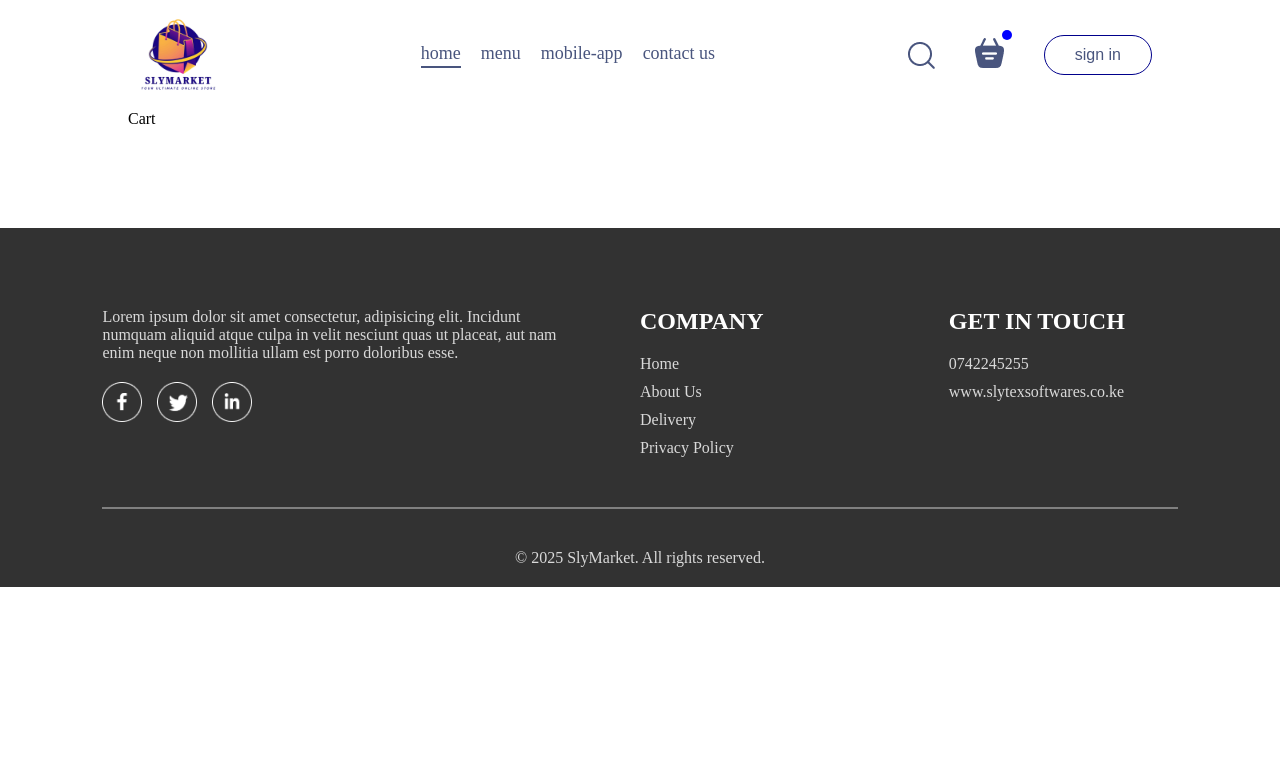
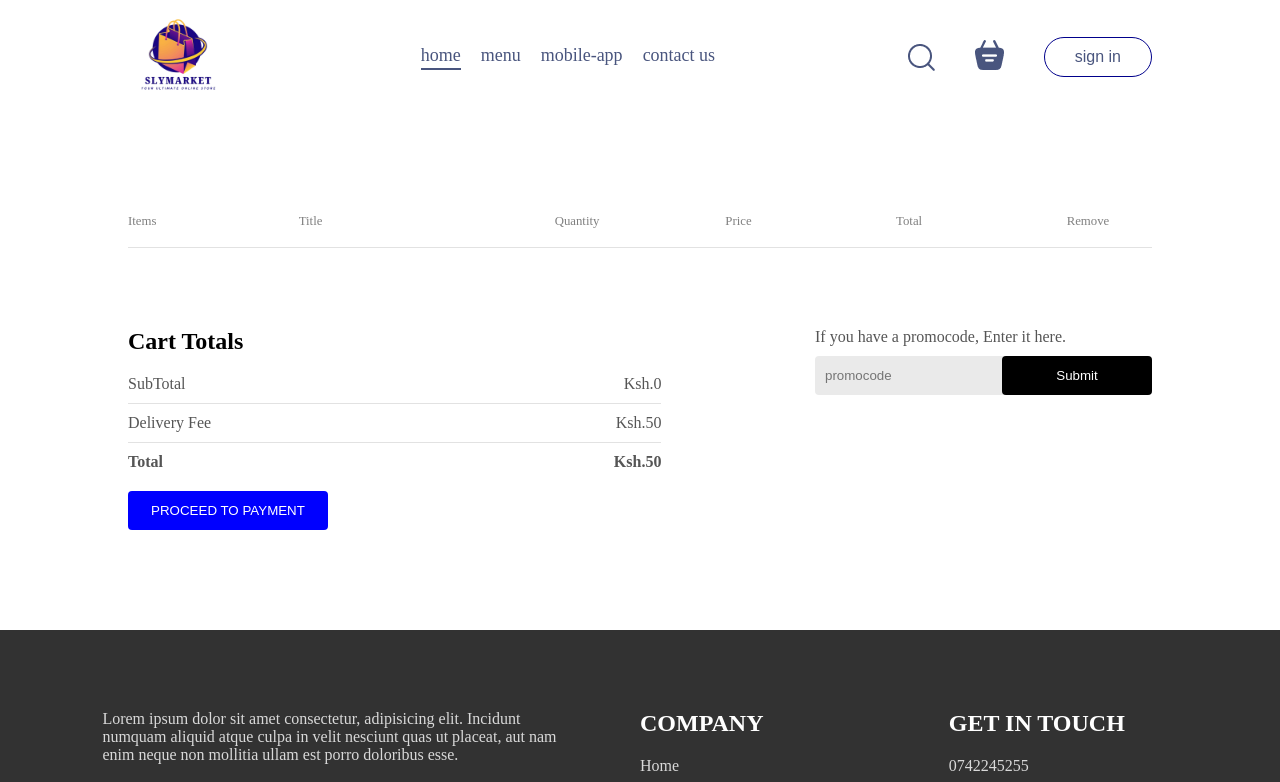
Before and after one commit to Griffoo91/food-delivery-webapp, a React (Vite) app in the folder frontend/: page /cart in a window 1280 px wide. Shown: the top 782 px of the page. Built offline with nearby package versions, Linux system fonts and the light colour scheme.

Commit message:
cart page: getTotalCartAmount function included for dynamic totalling

```diff
--- a/frontend/src/components/Navbar/Navbar.jsx
+++ b/frontend/src/components/Navbar/Navbar.jsx
@@ -1,13 +1,16 @@
-import React, { useState } from 'react'
+import React, { useContext, useState } from 'react'
 import './Navbar.css'
 import {assets} from '../../assets/assets'
 import { Link } from 'react-router-dom'
+import { StoreContext } from '../../context/StoreContext'
 
 const Navbar = ({setShowLogin}) => {
   const [menu, setMenu] = useState("home");
+  const {getTotalCartAmount} = useContext(StoreContext);
+
   return (
     <div className='navbar'>
-      <img src={assets.logo1} alt="" className='logo'/>
+      <Link to={'/'}><img src={assets.logo1} alt="" className='logo'/></Link>
       <ul className="navbar-menu">
         <Link to={"/"} onClick={()=> setMenu("home")} className={menu==="home"?"active":""}>home</Link>
         <a href='#explore-menu' onClick={()=> setMenu("menu")} className={menu==="menu"?"active":""}>menu</a>
@@ -17,8 +20,8 @@
       <div className="navbar-right">
         <img src={assets.search_icon} alt="" />
         <div className="navbar-search-icon">
-          <img src={assets.basket_icon} alt="" />
-          <div className="dot"></div>
+          <Link to={'/cart'}><img src={assets.basket_icon} alt="Cart" /></Link>
+          <div className={getTotalCartAmount()===0?"":"dot"}></div>
         </div>
         <button onClick={()=>setShowLogin(true)}>sign in</button>
       </div>
--- a/frontend/src/context/StoreContext.jsx
+++ b/frontend/src/context/StoreContext.jsx
@@ -8,32 +8,40 @@
     const [cartItems, setCartItems] = useState({})
     // Func to add Item to Cart
     const addToCart = (itemId) => {
-        if(!cartItems[itemId]){
+        if (!cartItems[itemId]) {
             //New Entry of the Item
-            setCartItems((prev)=>({...prev, [itemId]:1}))
+            setCartItems((prev) => ({ ...prev, [itemId]: 1 }))
         }
-        else{
+        else {
             //Increase already available item
-            setCartItems((prev)=>({...prev, [itemId]:prev[itemId]+1}))
+            setCartItems((prev) => ({ ...prev, [itemId]: prev[itemId] + 1 }))
         }
     }
     // Func to Remove Item from Cart
     const removeFromCart = (itemId) => {
-        setCartItems((prev)=>({...prev, [itemId]:prev[itemId]-1}))
+        setCartItems((prev) => ({ ...prev, [itemId]: prev[itemId] - 1 }))
     }
 
-    useEffect(() => {
-        console.log(cartItems);
-    }, [cartItems])
+    const getTotalCartAmount = () => {
+        let totalAmount = 0;
+        for (const item in cartItems) {
+            if (cartItems[item] > 0) {
+                let itemInfo = food_list.find((product) => product._id === item);
+                totalAmount += itemInfo.price * cartItems[item]
+            }
+        }
+        return totalAmount;
+    }
 
     const contextValue = {
         food_list,
         cartItems,
         setCartItems,
         addToCart,
-        removeFromCart
+        removeFromCart,
+        getTotalCartAmount
     }
-    return(
+    return (
         <StoreContext.Provider value={contextValue}>
             {props.children}
         </StoreContext.Provider>
--- a/frontend/src/pages/Cart/Cart.css
+++ b/frontend/src/pages/Cart/Cart.css
@@ -0,0 +1,98 @@
+.cart{
+    margin-top: 100px;
+}
+.cart-items-title{
+    display: grid;
+    grid-template-columns: 1fr 1.5fr 1fr 1fr 1fr 0.5fr;
+    align-items: center;
+    color: grey;
+    font-size: max(1vw, 12px);
+}
+.cart-items-item{
+    margin: 10px 0px;
+    color: black;
+}
+
+.cart-items-item img{
+    width: 50px;
+}
+
+.cart hr{
+    height: 1px;
+    background-color: #e2e2e2;
+    border: none;
+}
+.cart-items-item .cross{
+    cursor: pointer;
+}
+
+.cart-bottom{
+    margin-top: 80px;
+    display: grid;
+    grid-template-columns: 2fr 1fr;
+    justify-content: space-between;
+    gap: max(12vw,20px);
+}
+
+.cart-total{
+    flex: 1;
+    display: flex;
+    flex-direction: column;
+    gap: 20px;
+}
+
+.cart-total-details{
+    display: flex;
+    justify-content: space-between;
+    color: #555;
+}
+
+.cart-total hr{
+    margin: 10px 0px ;
+}
+
+.cart-total button{
+    border: none;
+    color: white;
+    background-color: blue;
+    width: max(15vw, 200px);
+    padding: 12px 0px;
+    border-radius: 4px;
+    cursor: pointer;
+}
+.cart-promocode{
+    flex: 1;
+}
+.cart-promocode p{
+    color: #555;
+}
+.cart-promocode-input{
+    margin-top: 10px;
+    display: flex;
+    justify-content: space-between;
+    align-items: center;
+    background-color: #eaeaea;
+    border-radius: 4px;
+}
+.cart-promocode-input input{
+    background: transparent;
+    border: none;
+    outline: none;
+    padding-left: 10px;
+}
+.cart-promocode-input button{
+    width: max(10vw,150px);
+    padding: 12px 5px;
+    background-color: black;
+    border: none;
+    color: white;
+    border-radius: 4px;
+}
+@media (max-width:750px) {
+    .cart-bottom{
+        flex-direction: column-reverse;
+    }
+    .cart-promocode{
+        justify-content: start;
+    }
+}
--- a/frontend/src/pages/Cart/Cart.jsx
+++ b/frontend/src/pages/Cart/Cart.jsx
@@ -1,9 +1,76 @@
-import React from 'react'
+import React, { useContext } from 'react'
 import './Cart.css'
+import { StoreContext } from '../../context/StoreContext'
+import { useNavigate } from 'react-router-dom';
 
 const Cart = () => {
+  const { cartItems, food_list, removeFromCart, getTotalCartAmount } = useContext(StoreContext);
+  const navigate = useNavigate();
   return (
-    <div>Cart</div>
+    <div className='cart'>
+      <div className="cart-items">
+        <div className="cart-items-title">
+          <p>Items</p>
+          <p>Title</p>
+          <p>Quantity</p>
+          <p>Price</p>
+          <p>Total</p>
+          <p>Remove</p>
+        </div>
+        <br />
+        <hr />
+        {food_list.map((item, index) => {
+          if (cartItems[item._id] > 0) {
+            return (
+              <div>
+                <div className='cart-items-title cart-items-item'>
+                  <img src={item.image} alt="" />
+                  <p>{item.name}</p>
+                  <p>Ksh. {item.price}</p>
+                  <p>{cartItems[item._id]}</p>
+                  <p>Ksh. {item.price * cartItems[item._id]}</p>
+                  <p onClick={() => removeFromCart(item._id)} className='cross'>x</p>
+                </div>
+                <hr />
+              </div>
+
+            )
+          }
+        })}
+      </div>
+
+      <div className="cart-bottom">
+        <div className="cart-total">
+          <h2>Cart Totals</h2>
+          <div>
+            <div className="cart-total-details">
+              <p>SubTotal</p>
+              <p>Ksh.{getTotalCartAmount()}</p>
+            </div>
+            <hr />
+            <div className="cart-total-details">
+              <p>Delivery Fee</p>
+              <p>Ksh.{50}</p>
+            </div>
+            <hr />
+            <div className="cart-total-details">
+              <b>Total</b>
+              <b>Ksh.{getTotalCartAmount()+50}</b>
+            </div>
+          </div>
+          <button onClick={()=>navigate('/order')}>PROCEED TO PAYMENT</button>
+        </div>
+        <div className="cart-promocode">
+          <div>
+            <p>If you have a promocode, Enter it here.</p>
+            <div className="cart-promocode-input">
+              <input type="text" placeholder='promocode' />
+              <button>Submit</button>
+            </div>
+          </div>
+        </div>
+      </div>
+    </div>
   )
 }
 
```
